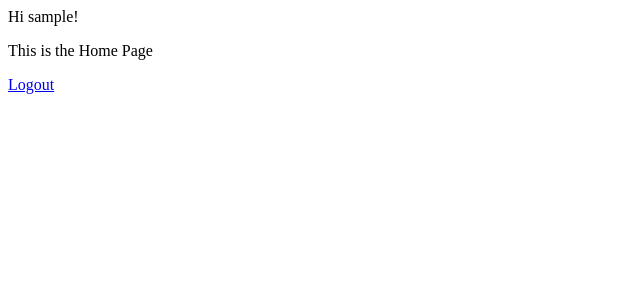
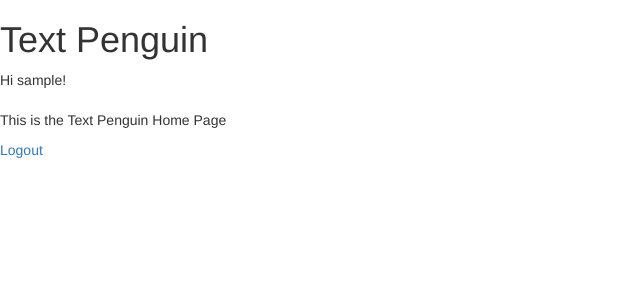
Before and after one commit to SCCapstone/ClubPenguinFanPage, a Django app: template Main/templates/home.html in a window 1280 px wide. Shown: the top 300 px of the page, without its empty margins (0-640 px from the left). Run offline with Django 3.2, Linux system fonts and the light colour scheme; the template is opened without the code that fills it, so the values that code supplies are empty; a user stored in the database is signed in; some libraries are stand-ins or nearby versions.

Commit message:
edit to Home Page

```diff
--- a/Main/templates/home.html
+++ b/Main/templates/home.html
@@ -1,16 +1,27 @@
+<link rel="stylesheet" href="//maxcdn.bootstrapcdn.com/bootstrap/3.2.0/css/bootstrap.min.css">
+<link rel="stylesheet" href="//maxcdn.bootstrapcdn.com/bootstrap/3.2.0/css/bootstrap-theme.min.css">
+
 {% extends 'base.html' %}
-
+body{
+	background-color: red;
+}
 {% block title %}Home{% endblock %}
 
 {% block content %}
 {% if user.is_authenticated %}
+<body>
+  <h1>Text Penguin</h1>
   Hi {{ user.username }}!
   <p>
-	This is the Home Page <br>
+	<br> This is the Text Penguin Home Page <br>
+
   </p>
   <p><a href="{% url 'logout' %}">Logout</a></p>
+</body>
 {% else %}
+<body>
   <p>You are not logged in</p>
   <a href="{% url 'login' %}">Login</a>
+</body>
 {% endif %}
 {% endblock %}
```
Also changed, not shown: Main/db.sqlite3.
